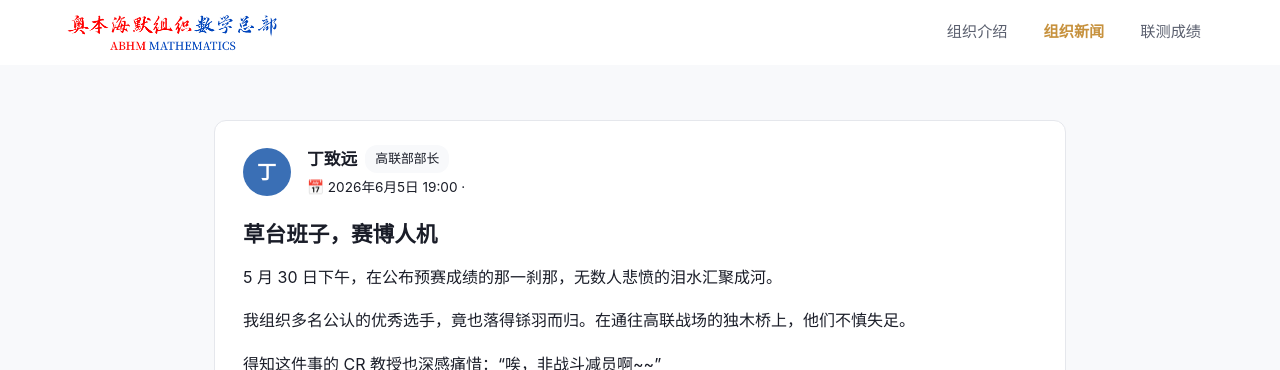
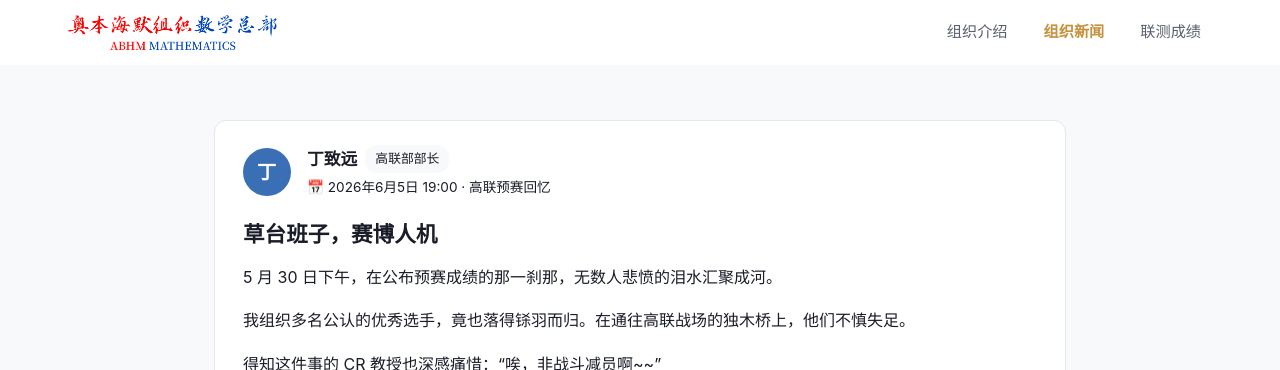
Before and after one commit to StrawberryMilkA/strawberrymilka.github.io, a Jekyll site: the page built from _news/2026-06-06-gaolian-preliminary.md, in a window 1280 px wide and 900 px high. Shown: the top 370 px of the window. Built offline with Jekyll 4.4.1, drawn with Linux system fonts in a browser that asks for light colours.

Commit message:
fixed bugs

```diff
--- a/_news/2026-06-06-gaolian-preliminary.md
+++ b/_news/2026-06-06-gaolian-preliminary.md
@@ -9,7 +9,7 @@ publisher:
   avatar: "丁"
   dept_class: "dept-gaolian"
 date: 2026-06-05 19:00
-date_note: ""
+date_note: "高联预赛回忆"
 title: "草台班子，赛博人机"
 ai_review:
   body: "<p>这是一篇充满情绪的赛后记录，从组织成员失利到考场细节的描摹，折射出竞赛环境的残酷与偶然性。<span class=\"ai-highlight\">座位间距、上下课铃声</span>等考场硬件因素对选手发挥的影响往往被低估，而“非战斗减员”的叹息则揭示了竞技体育中常见的遗憾——优秀并不意味着必然晋级。</p><p>从数据看，多位公认强手出局，说明本次预赛在<span class=\"ai-highlight\">区分度与偶然性</span>之间或许存在失衡。AI 建议高联部后续可做专项复盘，收集考场具体干扰项、用时分布、策略选择等信息，形成内部报告，为未来备赛提供心理建设和应急预案。</p>"
```
